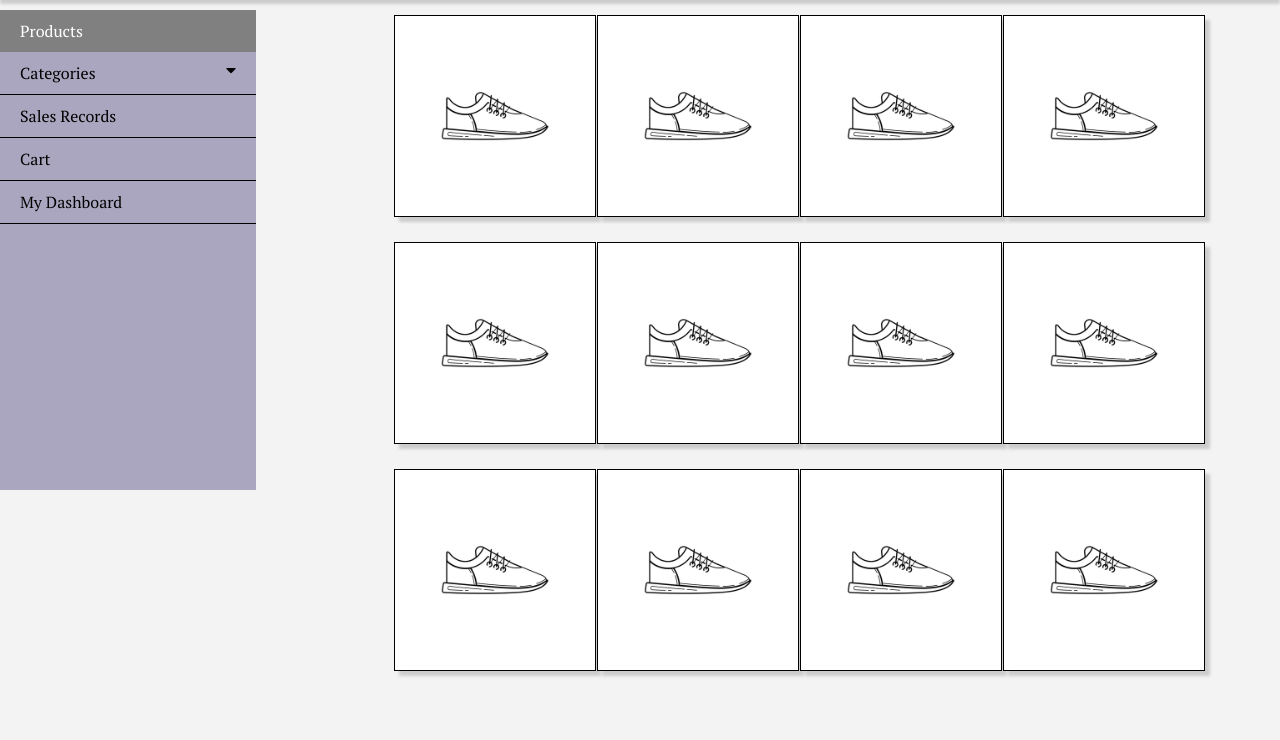
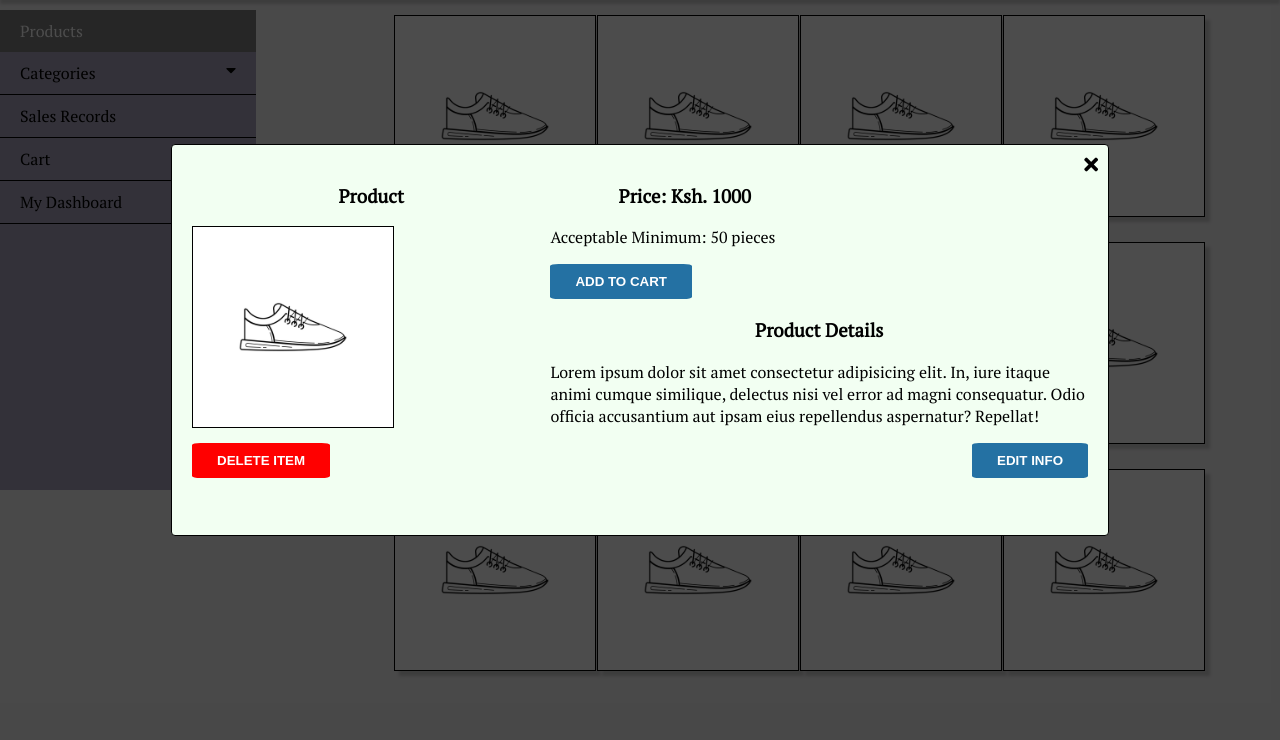
Before and after one commit to TheAlchemistKE/Store-Manager, a plain HTML site: page html/product.html in a window 1280 px wide. Shown: the part 60-800 px from the top of the page. Drawn offline with nearby package versions, Linux system fonts and the light colour scheme.

Commit message:
[Feature #161041279]Create View Single Product

```diff
--- a/css/style.css
+++ b/css/style.css
@@ -76,7 +76,10 @@ h3 {
   float: left;
   padding: 10px 5px;
 }
-
+.logo-heading {
+  color: #000;
+  text-decoration: none;
+}
 nav {
   float: right;
 }
@@ -136,3 +139,86 @@ nav {
   border: #000 1px solid;
   box-shadow: 5px 5px 3px #ccc;
 }
+.modal {
+  width: 100%;
+  height: 100%;
+  position: absolute;
+  top: 0;
+  background: rgba(0, 0, 0, 0.7);
+  display: flex;
+  justify-content: center;
+  align-content: center;
+}
+.outline {
+  width: 70%;
+  height: 350px;
+  background: #f2fff2;
+  margin: auto;
+  padding: 20px;
+  position: relative;
+  border: #000000 1px solid;
+  border-radius: 4px;
+}
+.close {
+  font-size: 20px;
+  display: block;
+  cursor: pointer;
+  position: absolute;
+  top: 0;
+  padding: 10px;
+  right: 0;
+}
+.basic-info {
+  width: 40%;
+  float: left;
+}
+.image {
+  width: 200px;
+  height: 200px;
+  border: #000000 1px solid;
+}
+.user-relevant {
+  display: inline-block;
+  width: 30%;
+}
+.details {
+  width: 60%;
+  display: inline-block;
+}
+.add,
+.btn-delete,
+.btn-edit {
+  border: none;
+  border-radius: 6%;
+  padding: 10px 25px;
+  text-transform: uppercase;
+  font-weight: bold;
+  color: white;
+  display: inline-block;
+}
+.add {
+  background: #2471a3;
+}
+.add:hover {
+  background: #fff;
+  color: #000;
+  border: #2471a3 2px solid;
+}
+.btn-delete {
+  float: left;
+  background: red;
+}
+.btn-delete:hover {
+  background: white;
+  color: #000000;
+  border: red 2px solid;
+}
+.btn-edit {
+  float: right;
+  background: #2471a3;
+}
+.btn-edit:hover {
+  background: #fff;
+  color: #000;
+  border: #2471a3 2px solid;
+}
--- a/html/product.html
+++ b/html/product.html
@@ -18,7 +18,7 @@
         <div class="container">
             <div class="heading">
                 <i class="fas fa-layer-group fa-2x"></i>
-                <h1>Store Manager</h1>
+                <h1><a href="../index.html" class="logo-heading">Store Manager</a></h1>
             </div>
             <nav>
             </nav>
@@ -39,61 +39,81 @@
     </div>
     <div class="row">
         <div class="product">
-            <a href="https://placeholder.com"><img src="../img/image.png" class="product-img"></a>
+            <a href="#" class="open-details"><img src="../img/image.png" class="product-img"></a>
         </div>
         <div class="product">
-            <a href="https://placeholder.com"><img src="../img/image.png" class="product-img"></a>
+            <a href="#" class="open-details"><img src="../img/image.png" class="product-img"></a>
         </div>
         <div class="product">
-            <a href="https://placeholder.com"><img src="../img/image.png" class="product-img"></a>
+            <a href="#" class="open-details"><img src="../img/image.png" class="product-img"></a>
         </div>
         <div class="product">
-            <a href="https://placeholder.com"><img src="../img/image.png" class="product-img"></a>
+            <a href="#" class="open-details"><img src="../img/image.png" class="product-img"></a>
         </div>
     </div>
     <div class="row">
         <div class="product">
-            <a href="https://placeholder.com"><img src="../img/image.png" class="product-img"></a>
+            <a href="#" class="open-details"><img src="../img/image.png" class="product-img"></a>
         </div>
         <div class="product">
-            <a href="https://placeholder.com"><img src="../img/image.png" class="product-img"></a>
+            <a href="#" class="open-details"><img src="../img/image.png" class="product-img"></a>
         </div>
         <div class="product">
-            <a href="https://placeholder.com"><img src="../img/image.png" class="product-img"></a>
+            <a href="#" class="open-details"><img src="../img/image.png" class="product-img"></a>
         </div>
         <div class="product">
-            <a href="https://placeholder.com"><img src="../img/image.png" class="product-img"></a>
+            <a href="#" class="open-details"><img src="../img/image.png" class="product-img"></a>
         </div>
     </div>
     <div class="row">
         <div class="product">
-            <a href="https://placeholder.com"><img src="../img/image.png" class="product-img"></a>
+            <a href="#" class="open-details"><img src="../img/image.png" class="product-img"></a>
         </div>
         <div class="product">
-            <a href="https://placeholder.com"><img src="../img/image.png" class="product-img"></a>
+            <a href="#" class="open-details"><img src="../img/image.png" class="product-img"></a>
         </div>
         <div class="product">
-            <a href="https://placeholder.com"><img src="../img/image.png" class="product-img"></a>
+            <a href="#" class="open-details"><img src="../img/image.png" class="product-img"></a>
         </div>
         <div class="product">
-            <a href="https://placeholder.com"><img src="../img/image.png" class="product-img"></a>
+            <a href="#" class="open-details"><img src="../img/image.png" class="product-img"></a>
         </div>
     </div>
-    <script>
-        var category = document.getElementsByClassName('list-categories');
-        var k;
-        for (k = 0; k < category.length; k++) {
-            category[k].addEventListener("click", function () {
-                this.classList.toggle("active");
-                var categoryList = this.nextElementSibling;
-                if (categoryList.style.display === "block") {
-                    categoryList.style.display = "none";
-                } else {
-                    categoryList.style.display = "block";
-                }
-            });
-        }
-    </script>
+    <div class="product-details">
+        <div class="container">
+            <div class="single-product">
+
+            </div>
+        </div>
+    </div>
+    <div class="modal">
+        <div class="outline">
+            <i class="fas fa-times close"></i>
+            <div class="block">
+                <div class="basic-info">
+                    <h3>Product</h3>
+                    <img src="../img/image.png" alt="This is a placeholder text." class="image">
+                </div>
+                <div class="user-relevant">
+                    <h3>Price: <span>Ksh. 1000</span></h3>
+                    <p>Acceptable Minimum: 50 pieces</p>
+                    <button class="add">Add to Cart</button>
+                </div>
+            </div>
+
+            <div class="details">
+                <h3>Product Details</h3>
+                <p contenteditable="true">Lorem ipsum dolor sit amet consectetur adipisicing elit. In,
+                    iure itaque animi
+                    cumque similique,
+                    delectus nisi vel error ad magni consequatur. Odio officia accusantium aut ipsam eius repellendus
+                    aspernatur? Repellat!</p>
+            </div>
+            <button class="btn-delete">Delete Item</button>
+            <button class="btn-edit">Edit Info</button>
+        </div>
+    </div>
+    <script src="../js/script.js"></script>
 </body>
 
 </html>
--- /dev/null
+++ b/js/script.js
@@ -0,0 +1,22 @@
+var category = document.getElementsByClassName("list-categories");
+var k;
+for (k = 0; k < category.length; k++) {
+  category[k].addEventListener("click", function() {
+    this.classList.toggle("active");
+    var categoryList = this.nextElementSibling;
+    if (categoryList.style.display === "block") {
+      categoryList.style.display = "none";
+    } else {
+      categoryList.style.display = "block";
+    }
+  });
+}
+document
+  .getElementsByClassName("open-details")
+  .addEventListener("click", function() {
+    document.querySelector(".modal").style.display = "flex";
+  });
+//Modal Close code...
+document.getElementsByClassName("close").addEventListener("click", function() {
+  document.querySelector(".modal").style.display = "none";
+});
```
